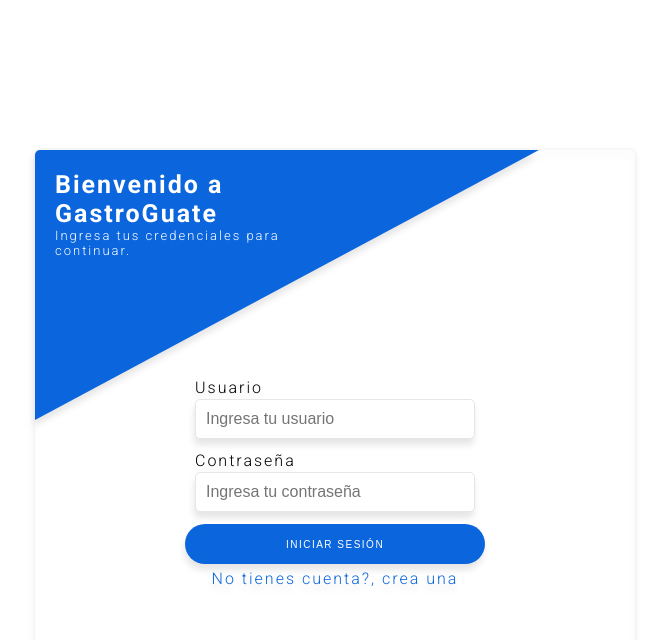
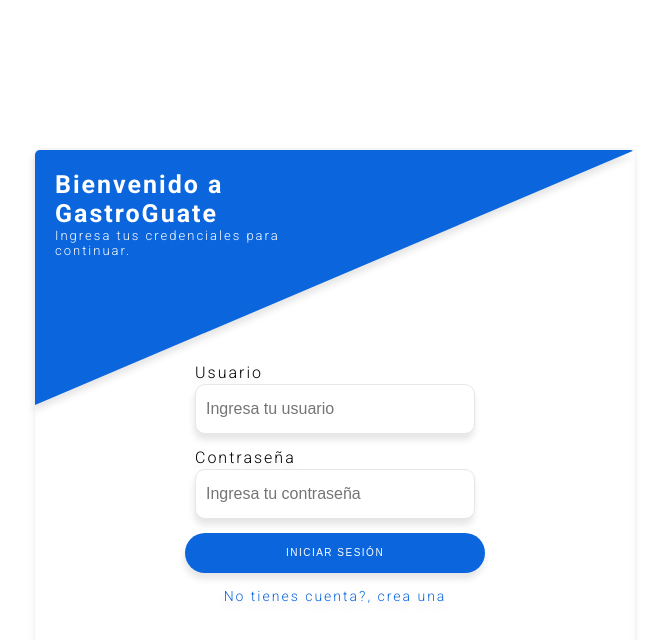
Before and after one commit to Yarol-Abraham/gastroGuate_frontend, a Next.js app: page /login in a window 1280 px wide. Shown: the top 640 px of the page, without its empty margins (305-969 px from the left). Built offline with nearby package versions, Linux system fonts and the light colour scheme.

Commit message:
ajustes para el login de usuarios

```diff
--- a/components/autenticacion/login/login.module.css
+++ b/components/autenticacion/login/login.module.css
@@ -27,7 +27,7 @@
     width: 100%;
     height: 100%;
     border-radius: 0.5rem;
-    clip-path: polygon(0 0, 0 54%, 84% 0);
+    clip-path: polygon(0 0, 0 51%, 100% 0);
     background: var(--blue);
 }
 
@@ -75,22 +75,33 @@
 }
 
 .form_item{
-    margin-bottom: 1.2rem;
+    margin-bottom: 1.4rem;
     display: flex;
     flex-direction: column;
-    font-size: 1.6rem;
+    font-size: 1.8rem;
 }
+
 .form_item label{
     margin-bottom: 0.2rem;
 }
+
 .form_item_input{
     border: 1px solid var(--white);
-    border-radius: 0.5rem;
+    border-radius: 1rem;
     padding: 1rem;
     width: 28rem;
-    font-size: 1.6rem;
+    font-size: 1.8rem;
     outline: none;
+    height: 5rem;
 }
+
+
+@media only screen and (min-width: 37.5em) {
+    .form_item, .form_item_input{
+        font-size: 1.6rem;
+    }
+    } /* 600px */
+
 
 .btn_color_login{
     width: 100%;
@@ -103,7 +114,7 @@
 }
 
 .link{
-    margin-top: 0.5rem;
-    font-size: 1.6rem;
+    margin-top: 1.5rem;
+    font-size: 1.4rem;
     color: var(--blue);
 }
```
